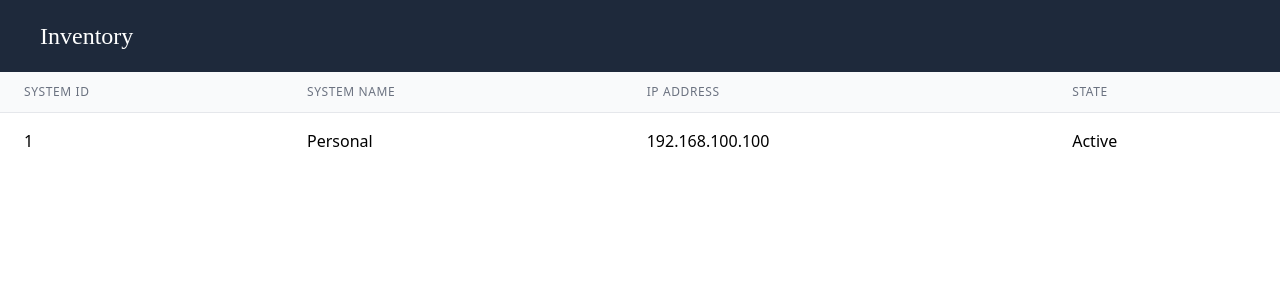
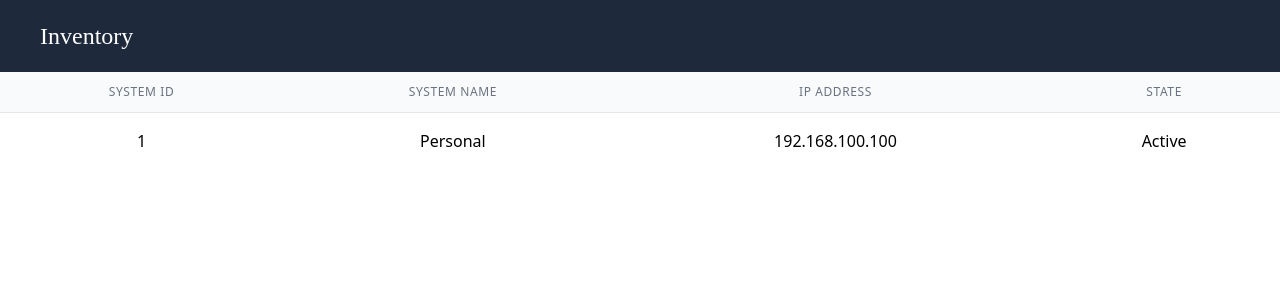
Before and after one commit to brianalegre/System-Inventory, a React (Create React App) app in the folder client/: page / in a window 1280 px wide. Shown: the top 300 px of the page. Built offline with nearby package versions, Linux system fonts and the light colour scheme.

Commit message:
updated styling in inventory component

```diff
--- a/client/src/components/Inventory.js
+++ b/client/src/components/Inventory.js
@@ -23,23 +23,24 @@ function Inventory() {
         <div>
             {/* {inventoryData} */}
             <table className="min-w-full divide-y divide-gray-200">
-                <thead className="bg-gray-50">
+                <thead className="bg-gray-50 text-center">
                     <tr>
-                        <th scope="col" className="px-6 py-3 text-left text-xs font-medium text-gray-500 uppercase tracking-wider">
+                        <th scope="col" className="px-6 py-3 text-xs font-medium text-gray-500 uppercase tracking-wider">
                             System ID
                         </th>
-                        <th scope="col" className="px-6 py-3 text-left text-xs font-medium text-gray-500 uppercase tracking-wider">
+                        <th scope="col" className="px-6 py-3 text-xs font-medium text-gray-500 uppercase tracking-wider">
                             System Name
                         </th>
-                        <th scope="col" className="px-6 py-3 text-left text-xs font-medium text-gray-500 uppercase tracking-wider">
+                        <th scope="col" className="px-6 py-3 text-xs font-medium text-gray-500 uppercase tracking-wider">
                             IP Address
                         </th>
-                        <th scope="col" className="px-6 py-3 text-left text-xs font-medium text-gray-500 uppercase tracking-wider">
+                        <th scope="col" className="px-6 py-3 text-xs font-medium text-gray-500 uppercase tracking-wider">
                             State
                         </th>
                     </tr>
                 </thead>
-                <tbody className="bg-white divide-y divide-gray-200">
+                {/* center data */}
+                <tbody className="bg-white divide-y divide-gray-200 text-center">
                     <tr>
                         <td className="px-6 py-4 whitespace-nowrap">
                             1
```
